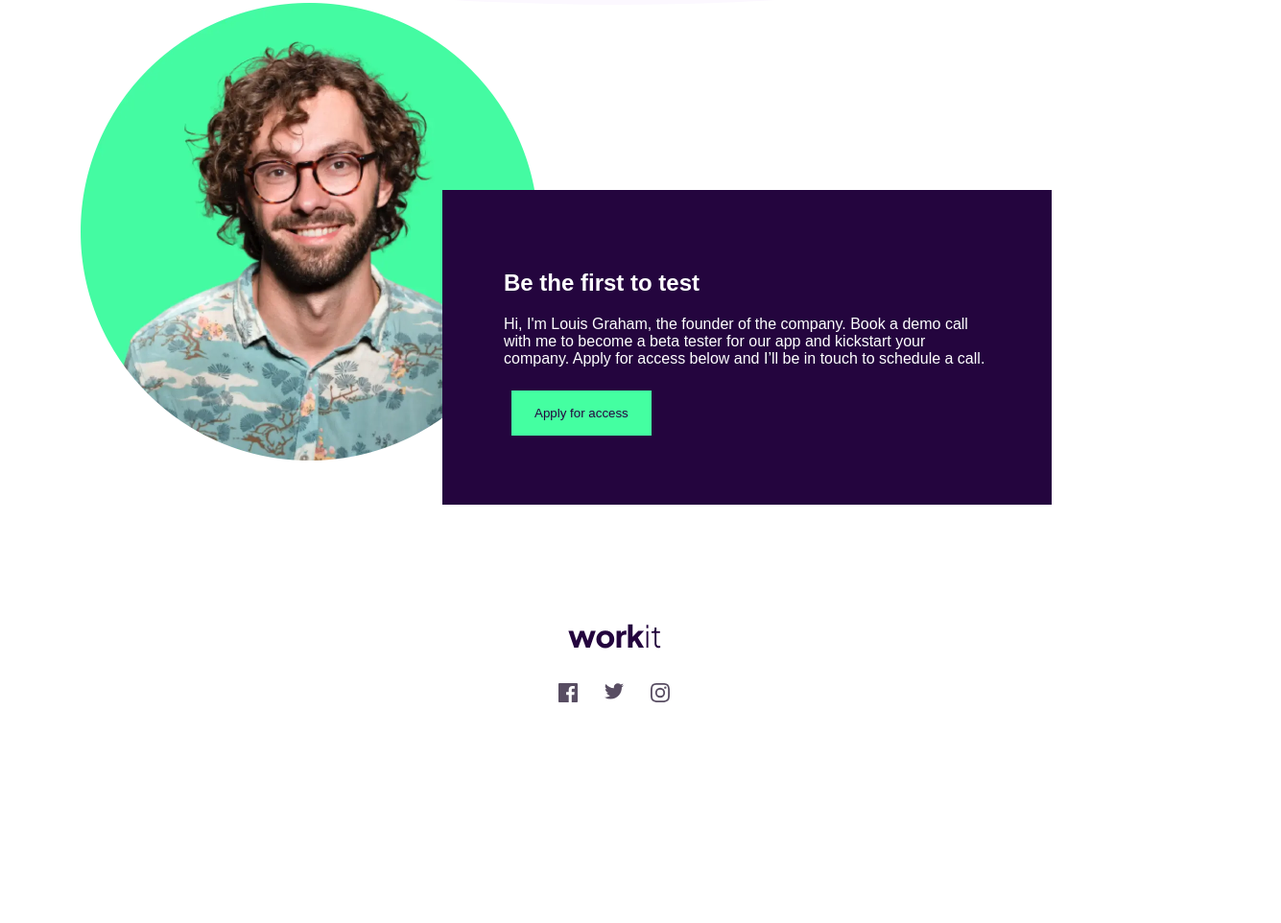
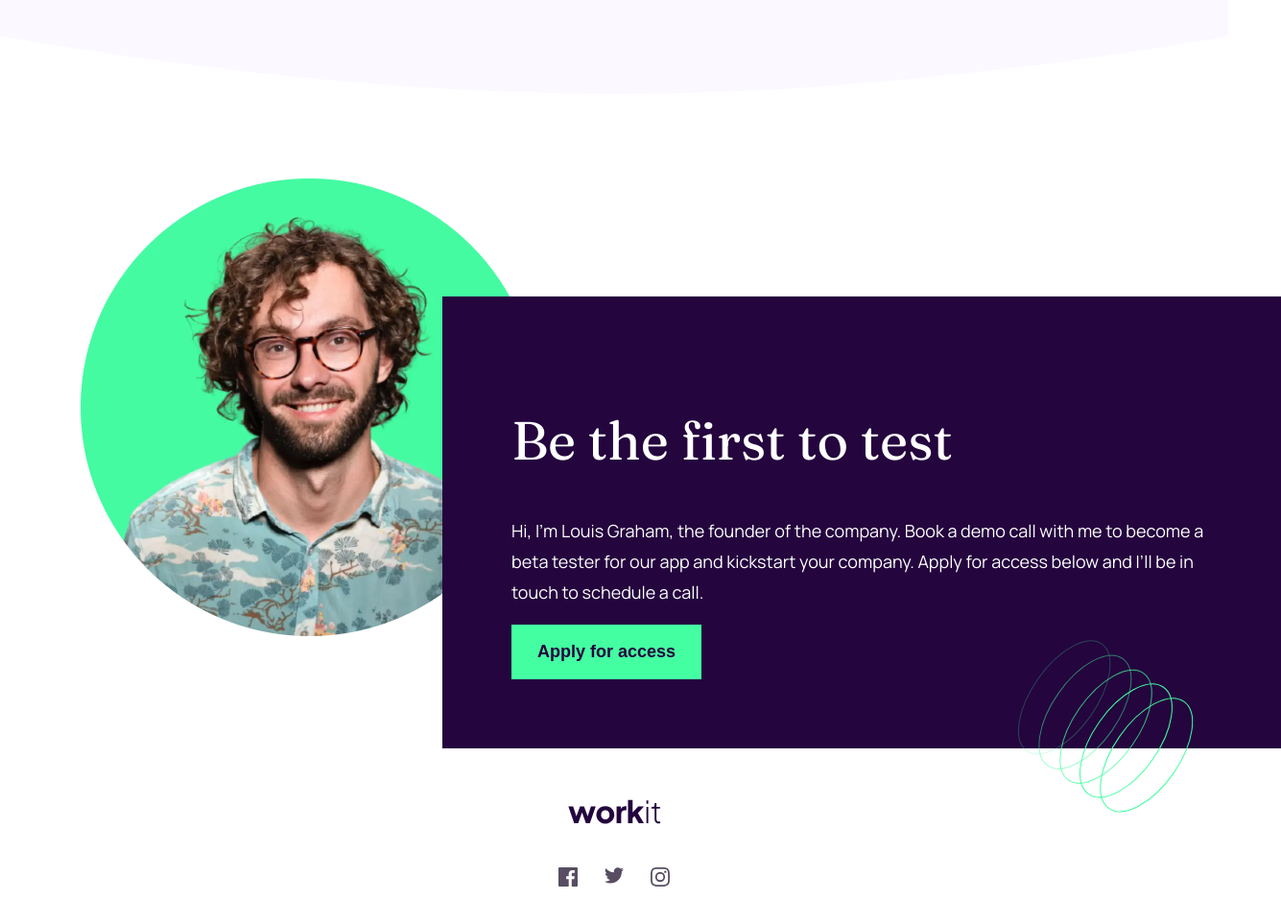
Before and after one commit to Node4976616e/frontend-mentor-workit-landing-page, a plain HTML site: page index.html in a window 1280 px wide. Shown: the part 1690-2652 px from the top of the page at 96% size, 1335 px wide, since content can reach past the window. Before the commit the page ends 2536 px from the top, so only its background shows below. Drawn offline with Linux system fonts and the light colour scheme.

Commit message:
Desktop Version Done

```diff
--- a/index.html
+++ b/index.html
@@ -3,6 +3,19 @@
   <head>
     <meta charset="UTF-8" />
     <meta name="viewport" content="width=device-width, initial-scale=1.0" />
+    <link rel="preconnect" href="https://fonts.googleapis.com" />
+    <link rel="preconnect" href="https://fonts.gstatic.com" crossorigin />
+    <link
+      href="https://fonts.googleapis.com/css2?family=Fraunces:ital,opsz,wght@0,9..144,100..900;1,9..144,100..900&display=swap"
+      rel="stylesheet"
+    />
+    <link rel="preconnect" href="https://fonts.googleapis.com" />
+    <link rel="preconnect" href="https://fonts.gstatic.com" crossorigin />
+    <link
+      href="https://fonts.googleapis.com/css2?family=Manrope:wght@200..800&display=swap"
+      rel="stylesheet"
+    />
+
     <link rel="stylesheet" href="main.css" />
     <title>Workit Landing Page</title>
     <div class="container header-background">
@@ -24,6 +37,8 @@
           src="images/image-hero.webp "
           alt="hero image"
         />
+        <img class="header-pattern-1" src="images/bg-pattern-1.svg" alt="" />
+        <img class="header-pattern-2" src="images/bg-pattern-2.svg" alt="" />
       </header>
       <div id="hero-image"></div>
 
@@ -57,7 +72,11 @@
       </section>
 
       <section class="call-to-action-card">
-        <img src="images/image-founder.webp" alt="picture of founder" />
+        <img
+          class="founder-image"
+          src="images/image-founder.webp"
+          alt="picture of founder"
+        />
         <div class="founder-card">
           <h2>Be the first to test</h2>
           <p>
@@ -67,6 +86,11 @@
             call.
           </p>
           <button>Apply for access</button>
+          <img
+            class="founder-card-image"
+            src="images/bg-pattern-3.svg"
+            alt=""
+          />
         </div>
       </section>
       <footer>
@@ -74,15 +98,9 @@
           <img src="images/logo-dark.svg" alt="workit logo dark" />
         </div>
         <div class="social-links">
-          <a href="#" class="social-links-item"
-            ><img src="images/icon-facebook.svg" alt="facebook icon"
-          /></a>
-          <a href="#" class="social-links-item"
-            ><img src="images/icon-twitter.svg" alt="twitter icon"
-          /></a>
-          <a href="#" class="social-links-item"
-            ><img src="images/icon-instagram.svg" alt="instagram icon"
-          /></a>
+          <a href="#" class="social-links-item fb-icon"></a>
+          <a href="#" class="social-links-item x-icon"></a>
+          <a href="#" class="social-links-item ig-icon"></a>
         </div>
       </footer>
     </div>
--- a/main.css
+++ b/main.css
@@ -1,7 +1,8 @@
 html {
   box-sizing: border-box;
-  font-size: 16px;
-  font-family: "Work Sans", sans-serif;
+  font-size: 18px;
+  font-family: "Manrope", sans-serif;
+  line-height: 32px;
 }
 
 body {
@@ -29,18 +30,50 @@ header {
   z-index: 5;
 }
 
-.middle-background {
-  background-image: url(images/background-middle.svg);
-  background-size: 100%;
-  background-repeat: no-repeat;
-  position: relative;
-  z-index: -1;
+.header-pattern-1 {
+  position: absolute;
+  top: 116px;
+  left: -130px;
+}
+
+.header-pattern-2 {
+  position: absolute;
+  top: 314px;
+  right: -45px;
 }
 
 .header-top {
   display: flex;
   flex-direction: row;
   justify-content: space-between;
+}
+
+.header-content {
+  max-width: 635px;
+  color: white;
+  font-size: 2.5rem;
+  margin: 0 auto;
+  text-align: center;
+}
+h1,
+h2,
+h3 {
+  font-family: "Fraunces", serif;
+}
+h1 {
+  font-size: 80px;
+  line-height: 80px;
+  font-weight: 400;
+}
+h2 {
+  font-size: 56px;
+  line-height: 64px;
+  font-weight: 400;
+}
+h3 {
+  font-size: 32px;
+  line-height: 40px;
+  font-weight: 400;
 }
 
 .logo,
@@ -67,14 +100,6 @@ header {
   cursor: pointer;
 }
 
-.header-content {
-  max-width: 635px;
-  color: white;
-  font-size: 2.5rem;
-  margin: 0 auto;
-  text-align: center;
-}
-
 .hero-image {
   max-width: 767px;
   display: block;
@@ -95,7 +120,8 @@ button {
   color: #24053e;
   border: none;
   border-style: none;
-  margin: 0.5rem;
+  font-size: 1rem;
+  font-weight: 600;
 }
 
 button:hover {
@@ -107,12 +133,16 @@ button:hover {
 }
 
 .cards {
+  max-width: 1114px;
   display: grid;
   grid-template-columns: 1fr 1fr 1fr;
   text-align: center;
-  justify-items: center;
+
   margin-top: 5rem;
+  margin-left: auto;
+  margin-right: auto;
   padding-top: 10rem;
+  gap: 26px;
 }
 
 .card-item {
@@ -142,18 +172,25 @@ button:hover {
   margin-right: auto;
   margin-bottom: 60px;
 }
-.call-to-action-card img {
+.founder-image {
   height: 477px;
   width: 477px;
 }
 
 .founder-card {
+  min-width: 730px;
   background-color: #24053e;
   color: white;
   padding: 4rem;
   position: relative;
   top: 120px;
   left: -100px;
+}
+
+.founder-card-image {
+  margin-left: 180px;
+  position: absolute;
+  right: 72px;
 }
 
 footer {
@@ -172,3 +209,26 @@ footer {
   grid-template-columns: 1fr 1fr 1fr;
   gap: 28px;
 }
+.social-links-item {
+  background-color: #584d62;
+  display: inline-block;
+  width: 20px;
+  height: 20px;
+  mask-size: cover;
+}
+
+a:hover {
+  background-color: #24053e;
+}
+
+.fb-icon {
+  mask: url("images/icon-facebook.svg");
+}
+.x-icon {
+  mask: url("images/icon-twitter.svg");
+  width: 20px;
+  height: 17px;
+}
+.ig-icon {
+  mask: url("images/icon-instagram.svg");
+}
```
